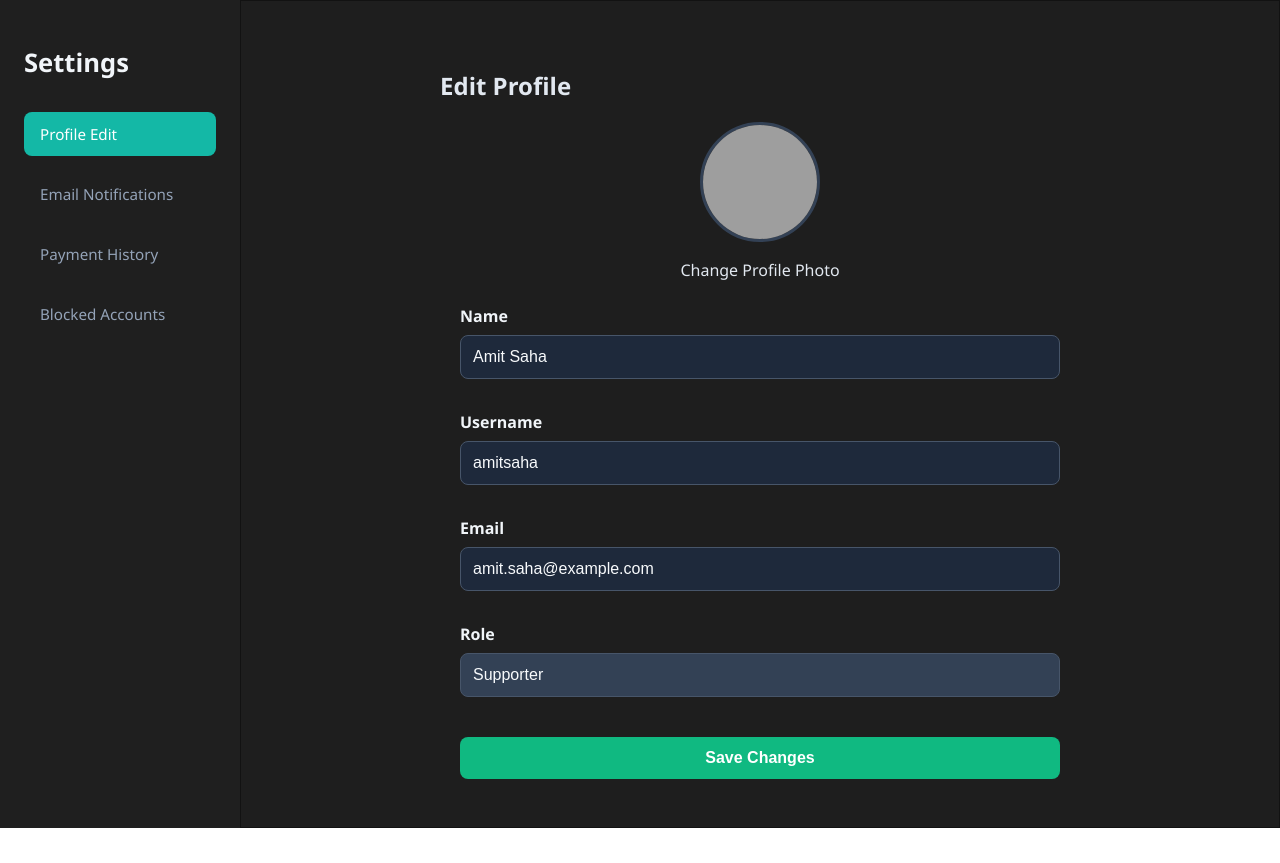
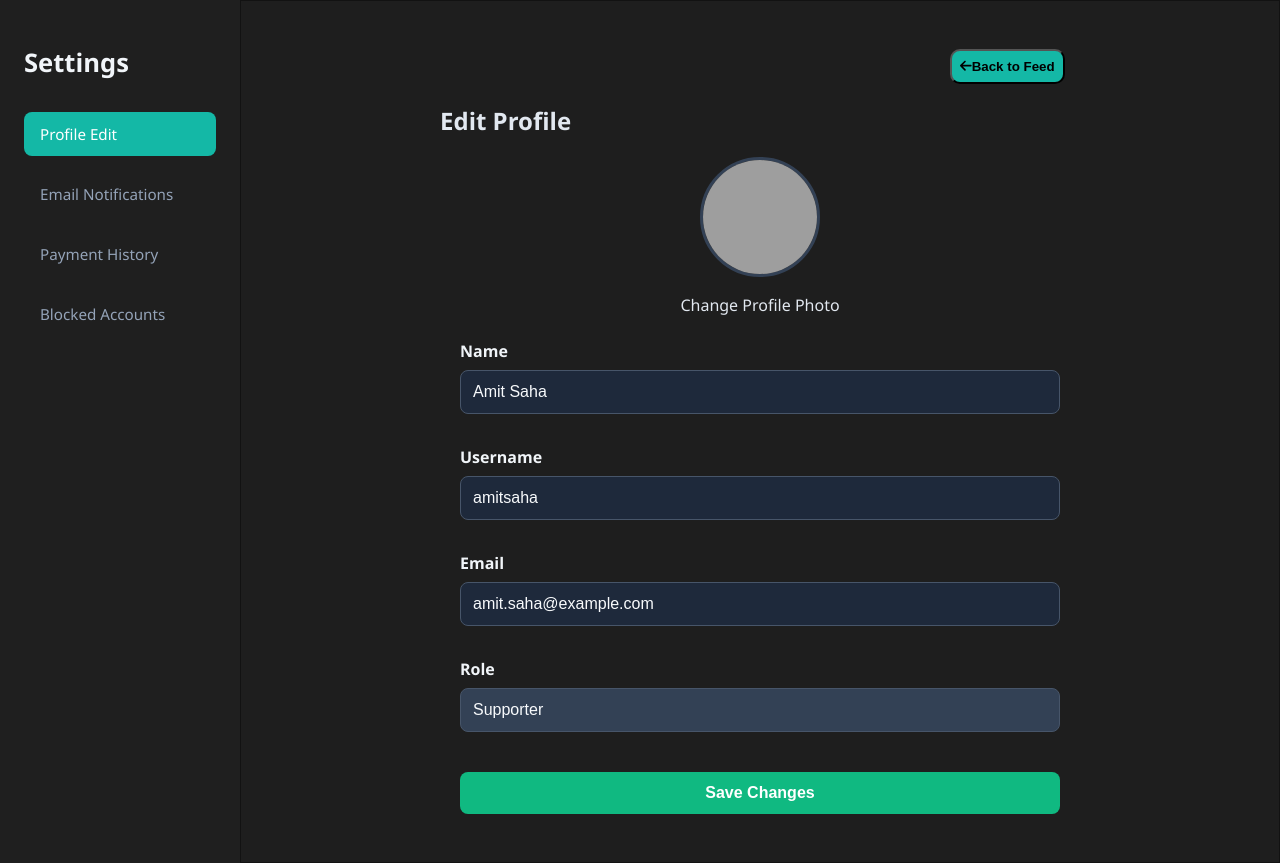
Before and after one commit to yarrowtech/ArtBlock, a React (Create React App) app in the folder website/: page /settings/profile in a window 1280 px wide. Before the commit the page ends 828 px from the top, so only its background shows below. Built offline with nearby package versions, Linux system fonts and the light colour scheme; no server answers; grey boxes are pictures that could not be loaded; the HTML template or start-up script is replaced by a standard one.

Commit message:
Back to feedback button

```diff
--- a/website/src/components/BlockedAccounts.jsx
+++ b/website/src/components/BlockedAccounts.jsx
@@ -1,6 +1,9 @@
 // src/components/BlockedAccounts.jsx
 import React, { useState } from 'react';
+import { useNavigate } from 'react-router-dom';
 import styles from '../styles/SettingsPage.module.css';
+import { FontAwesomeIcon } from '@fortawesome/react-fontawesome';
+import { faArrowLeft } from '@fortawesome/free-solid-svg-icons';
 
 const BlockedAccounts = () => {
   const [blocked, setBlocked] = useState([
@@ -11,9 +14,14 @@
   const unblock = (id) => {
     setBlocked((prev) => prev.filter((user) => user.id !== id));
   };
+  const navigate = useNavigate();
 
   return (
     <section className={styles.section}>
+      <button className={styles.back} onClick={() => navigate('/feed')}>
+        <FontAwesomeIcon icon={faArrowLeft} />
+        Back to Feed
+      </button>
       <h2>Blocked Accounts</h2>
       {blocked.length === 0 ? (
         <p>No accounts blocked.</p>
--- a/website/src/components/EmailNotifications.jsx
+++ b/website/src/components/EmailNotifications.jsx
@@ -1,12 +1,20 @@
 // src/components/EmailNotifications.jsx
 import React, { useState } from 'react';
+import { useNavigate } from 'react-router-dom';
 import styles from '../styles/SettingsPage.module.css';
+import { FontAwesomeIcon } from '@fortawesome/react-fontawesome';
+import { faArrowLeft } from '@fortawesome/free-solid-svg-icons';
 
 const EmailNotifications = () => {
+  const navigate = useNavigate();
   const [enabled, setEnabled] = useState(false);
 
   return (
     <section className={styles.section}>
+      <button className={styles.back} onClick={() => navigate('/feed')}>
+        <FontAwesomeIcon icon={faArrowLeft} />
+        Back to Feed
+      </button>
       <h2>Email Notifications</h2>
       <div className={styles.toggleContainer}>
         <span className={styles.emailNotificationLabel}>
--- a/website/src/components/PaymentHistory.jsx
+++ b/website/src/components/PaymentHistory.jsx
@@ -1,6 +1,9 @@
 // src/components/PaymentHistory.jsx
 import React from 'react';
+import { useNavigate } from 'react-router-dom';
 import styles from '../styles/SettingsPage.module.css';
+import { FontAwesomeIcon } from '@fortawesome/react-fontawesome';
+import { faArrowLeft } from '@fortawesome/free-solid-svg-icons';
 
 const PaymentHistory = () => {
   const payments = [
@@ -8,9 +11,14 @@
     { id: 2, date: '2025-04-15', amount: '$20.00', status: 'Completed' },
     { id: 3, date: '2025-04-01', amount: '$5.00', status: 'Refunded' },
   ];
+  const navigate = useNavigate();
 
   return (
     <section className={styles.section}>
+      <button className={styles.back} onClick={() => navigate('/feed')}>
+        <FontAwesomeIcon icon={faArrowLeft} />
+        Back to Feed
+      </button>
       <h2>Payment History</h2>
       <table className={styles.paymentTable}>
         <thead>
--- a/website/src/components/ProfileEdit.jsx
+++ b/website/src/components/ProfileEdit.jsx
@@ -2,6 +2,8 @@
 import React, { useState } from 'react';
 import { useNavigate } from 'react-router-dom';
 import styles from '../styles/SettingsPage.module.css';
+import { FontAwesomeIcon } from '@fortawesome/react-fontawesome';
+import { faArrowLeft } from '@fortawesome/free-solid-svg-icons';
 
 const ProfileEdit = () => {
   const navigate = useNavigate();
@@ -46,6 +48,10 @@
 
   return (
     <section className={styles.section}>
+      <button className={styles.back} onClick={() => navigate('/feed')}>
+        <FontAwesomeIcon icon={faArrowLeft} />
+        Back to Feed
+      </button>
       <h2>Edit Profile</h2>
 
       <div className={styles.profilePhotoContainer}>
--- a/website/src/styles/SettingsPage.module.css
+++ b/website/src/styles/SettingsPage.module.css
@@ -298,3 +298,16 @@
 .unblockBtn:hover {
   background-color: #dc2626;
 }
+
+.back {
+  background-color: #14b8a6;
+  padding: 0.5rem;
+  border-radius: 10px;
+  margin-left: 510px;
+  font-weight: bold;
+}
+
+.back:hover {
+  cursor: pointer;
+  background-color: #17bb87;
+}
```
